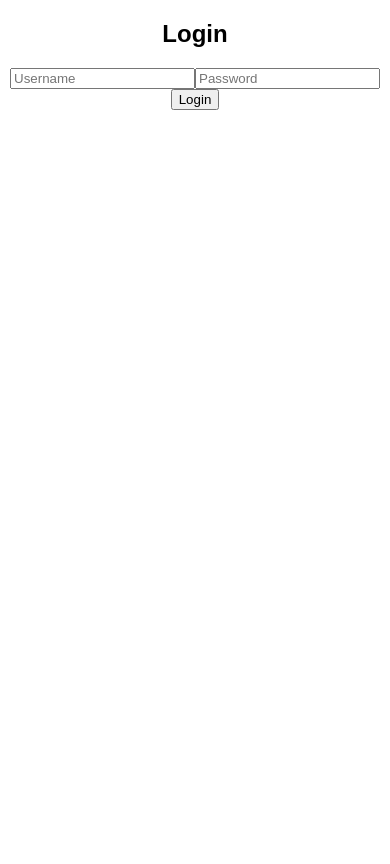
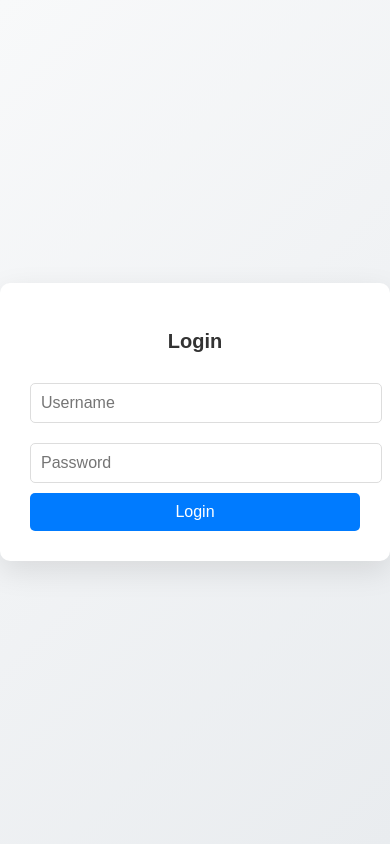
Before and after one commit to Narendra9102/homecraft, a React (Create React App) app: page /login in a window 390 px wide. Built offline with nearby package versions, Linux system fonts and the light colour scheme; the HTML template or start-up script is replaced by a standard one.

Commit message:
Updated App.js component

```diff
--- a/src/App.js
+++ b/src/App.js
@@ -1,15 +1,27 @@
 import React from 'react';
-import { Routes, Route } from 'react-router-dom';
+import { Routes, Route, Navigate } from 'react-router-dom';
 import Home from './components/Home';
+import Login from './components/Login';
 import './App.css';
-import Login from './components/Login';
+
+function ProtectedRoute({ element }) {
+  const isAuthenticated = () => {
+    const token = localStorage.getItem('access_token');
+    return token !== null;
+  };
+
+  return isAuthenticated() ? element : <Navigate to="/login" replace />;
+}
 
 function App() {
   return (
     <div className="App">
       <Routes>
-      <Route path="/home" element={<Home />} />
-      <Route path="/login" element={<Login />} />
+        <Route
+          path="/home"
+          element={<ProtectedRoute element={<Home />} />}
+        />
+        <Route path="/login" element={<Login />} />
       </Routes>
     </div>
   );
--- a/src/components/Home.js
+++ b/src/components/Home.js
@@ -1,16 +1,20 @@
+// Home.js
 import React from 'react';
 import { Link } from 'react-router-dom';
 import './Home.css';
+import Navbar from './Navbar';
 
 export default function Home() {
   return (
+    <div>
+      <Navbar />
       <div className='home-container'>
         <div className='home-content'>
-        <h2 className='heading'>Welcome to Digital Storefront</h2>
+          <h2 className='heading'>Welcome to Home Craft</h2>
           <p className='subheading'>Empowering Farmers, Connecting Communities</p>
           <p className='description'>
-          Our platform bridges the gap between farmers and consumers, enabling farmers to sell their produce directly
-          to buyers. By eliminating middlemen, we ensure fair prices for farmers and fresh, high-quality products for consumers.
+            Our platform bridges the gap between farmers and consumers, enabling farmers to sell their produce directly to buyers.
+            By eliminating middlemen, we ensure fair prices for farmers and fresh, high-quality products for consumers.
           </p>
           <div className='features'>
             <div className='feature'>
@@ -43,5 +47,6 @@ export default function Home() {
           </div>
         </div>
       </div>
+    </div>
   );
 }
--- /dev/null
+++ b/src/components/Login.css
@@ -0,0 +1,88 @@
+
+.login-container {
+    display: flex;
+    justify-content: center;
+    align-items: center;
+    min-height: 100vh;
+    background: linear-gradient(135deg, #f8f9fa, #e9ecef);
+    font-family: 'Arial', sans-serif;
+  }
+
+  .login-box {
+    background: white;
+    padding: 40px;
+    border-radius: 10px;
+    box-shadow: 0 10px 30px rgba(0, 0, 0, 0.1);
+    text-align: center;
+    max-width: 400px;
+    width: 100%;
+    transition: transform 0.3s ease-in-out;
+  }
+
+  .login-box:hover {
+    transform: translateY(-10px);
+  }
+
+  .login-box h2 {
+    margin-bottom: 20px;
+    font-size: 24px;
+    color: #333;
+  }
+
+  .login-box input {
+    width: 100%;
+    padding: 10px;
+    margin: 10px 0;
+    border: 1px solid #ddd;
+    border-radius: 5px;
+    font-size: 16px;
+    transition: border-color 0.3s ease;
+  }
+
+  .login-box input:focus {
+    border-color: #007bff;
+  }
+
+  .login-box button {
+    width: 100%;
+    padding: 10px;
+    background-color: #007bff;
+    color: white;
+    border: none;
+    border-radius: 5px;
+    font-size: 18px;
+    cursor: pointer;
+    transition: background-color 0.3s ease;
+  }
+
+  .login-box button:hover {
+    background-color: #0056b3;
+  }
+
+  .error-message {
+    color: red;
+    margin-top: 10px;
+    font-size: 14px;
+    opacity: 0;
+    animation: fadeIn 0.5s forwards;
+  }
+
+  @keyframes fadeIn {
+    to {
+      opacity: 1;
+    }
+  }
+
+  @media (max-width: 768px) {
+    .login-box {
+      padding: 30px;
+    }
+
+    .login-box h2 {
+      font-size: 20px;
+    }
+
+    .login-box button {
+      font-size: 16px;
+    }
+  }
--- a/src/components/Login.js
+++ b/src/components/Login.js
@@ -1,5 +1,6 @@
-import { useState } from 'react';
+import React, { useState } from 'react';
 import { useNavigate } from 'react-router-dom';
+import './Login.css';
 
 const Login = () => {
   const [username, setUsername] = useState('');
@@ -29,9 +30,12 @@ const Login = () => {
 
       const data = await response.json();
       console.log('Login successful:', data);
+      console.log('Logged in as:', username);
       localStorage.setItem('access_token', data.access);
       localStorage.setItem('refresh_token', data.refresh);
+
       navigate('/home');
+
     } catch (error) {
       console.error('Error during login:', error);
       setError('Login failed');
@@ -39,7 +43,8 @@ const Login = () => {
   };
 
   return (
-    <div>
+    <div className="login-container">
+      <div className="login-box">
         <h2>Login</h2>
         <input
           type="text"
@@ -54,7 +59,8 @@ const Login = () => {
           onChange={(e) => setPassword(e.target.value)}
         />
         <button onClick={handleLogin}>Login</button>
-      {error && <p style={{ color: 'red' }}>{error}</p>}
+        {error && <p className="error-message">{error}</p>}
+      </div>
     </div>
   );
 };
--- /dev/null
+++ b/src/components/Navbar.css
@@ -0,0 +1,50 @@
+.navbar {
+    background-color: #333;
+    color: white;
+    display: flex;
+    justify-content: space-between;
+    padding: 10px 20px;
+  }
+
+  .navbar-container {
+    display: flex;
+    align-items: center;
+    width: 100%;
+  }
+
+  .navbar-logo {
+    font-size: 24px;
+    color: white;
+    text-decoration: none;
+    font-weight: bold;
+  }
+
+  .navbar-menu {
+    list-style: none;
+    display: flex;
+    gap: 15px;
+  }
+
+  .navbar-item {
+    color: white;
+    text-decoration: none;
+    font-size: 16px;
+  }
+
+  .navbar-item:hover {
+    text-decoration: underline;
+  }
+
+  .logout-button {
+    background-color: #f44336;
+    border: none;
+    padding: 10px 15px;
+    color: white;
+    font-size: 16px;
+    cursor: pointer;
+    border-radius: 5px;
+  }
+
+  .logout-button:hover {
+    background-color: #d32f2f;
+  }
--- /dev/null
+++ b/src/components/Navbar.js
@@ -0,0 +1,29 @@
+import React from 'react';
+import { Link, useNavigate } from 'react-router-dom';
+import './Navbar.css';
+
+export default function Navbar() {
+  const navigate = useNavigate();
+
+  const handleLogout = () => {
+
+    localStorage.removeItem('accessToken');
+    localStorage.removeItem('refreshToken');
+
+    navigate('/login');
+  };
+
+  return (
+    <nav className='navbar'>
+      <div className='navbar-container'>
+        <Link to='/' className='navbar-logo'>HomeCraft</Link>
+        <ul className='navbar-menu'>
+          <li><Link to='/customer' className='navbar-item'>Explore Products</Link></li>
+          <li><Link to='/buyer' className='navbar-item'>Find workers</Link></li>
+          <li><Link to='/seller' className='navbar-item'>Join as Team</Link></li>
+        </ul>
+        <button className='logout-button' onClick={handleLogout}>Logout</button>
+      </div>
+    </nav>
+  );
+}
```
Lines whose indentation alone changed are shown as unchanged.
